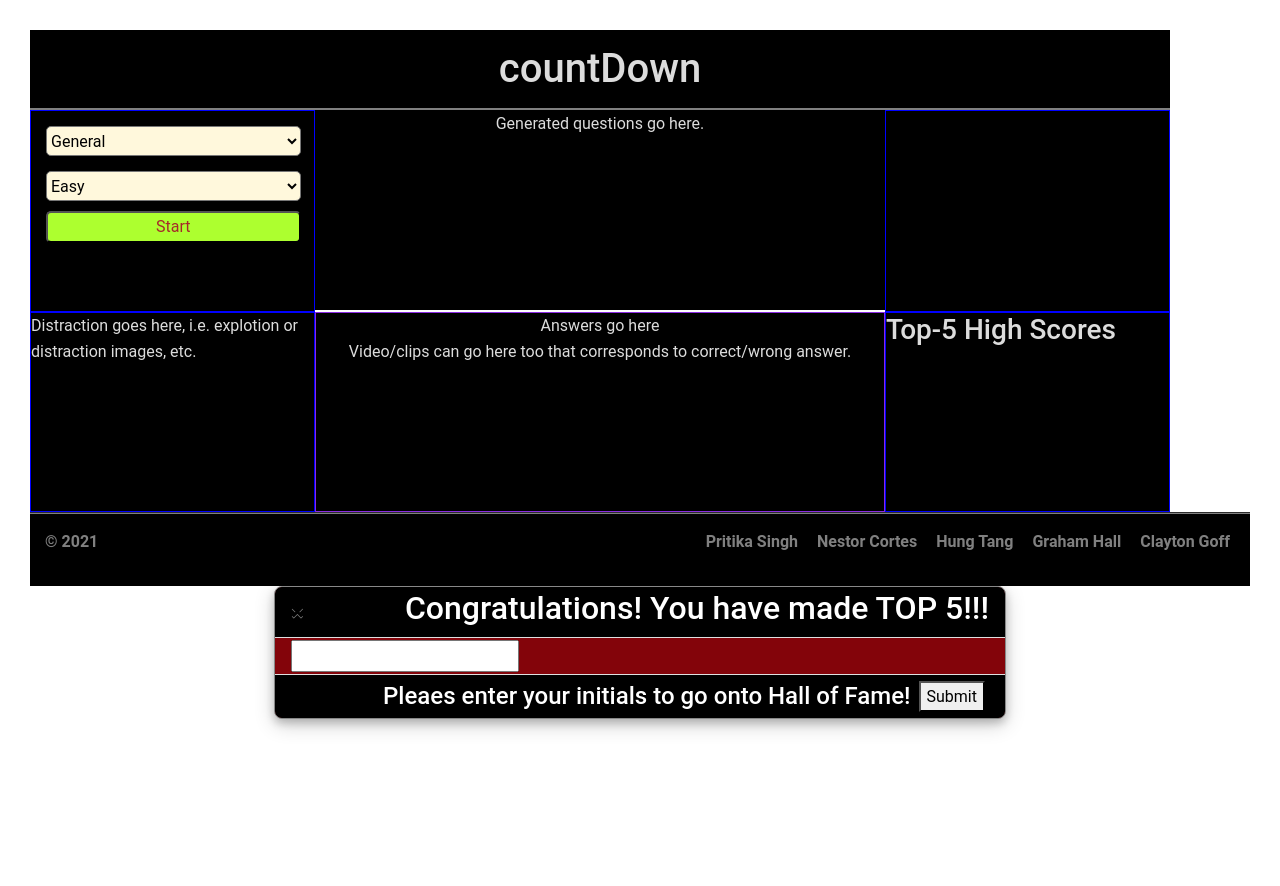
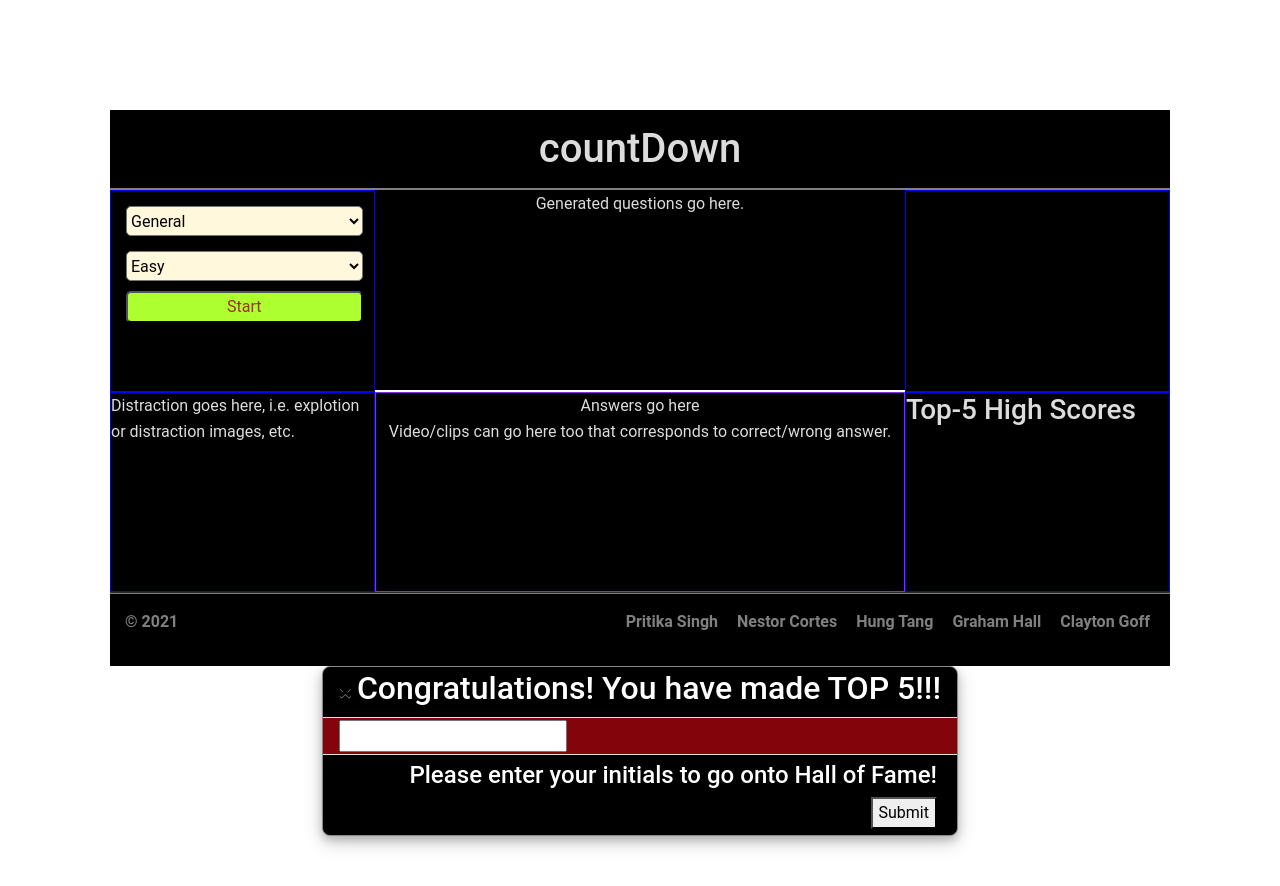
Before and after one commit to ghall89/countdown, a plain HTML site: page index.html in a window 1280 px wide. Before the commit the page ends 800 px from the top, so only its background shows below. Drawn offline with nearby package versions, Linux system fonts and the light colour scheme.

Commit message:
fix body margin

```diff
--- a/assets/css/style.css
+++ b/assets/css/style.css
@@ -1,5 +1,5 @@
 body {
-    margin: 30px;
+    margin: 110px;
 }
 .container {
     width: 100%;
--- a/index.html
+++ b/index.html
@@ -105,7 +105,7 @@
             </form>
         </div>
         <div class="modal-footer">
-            <h4>Pleaes enter your initials to go onto Hall of Fame!</h4>
+            <h4>Please enter your initials to go onto Hall of Fame!</h4>
             <button type="submit">Submit</button>
         </div>
     </div>
@@ -133,6 +133,5 @@
         }
         </script>
         <!-- End temporary script here-->
-        <!-- This is a project-->
 </body>
 </html>
```
